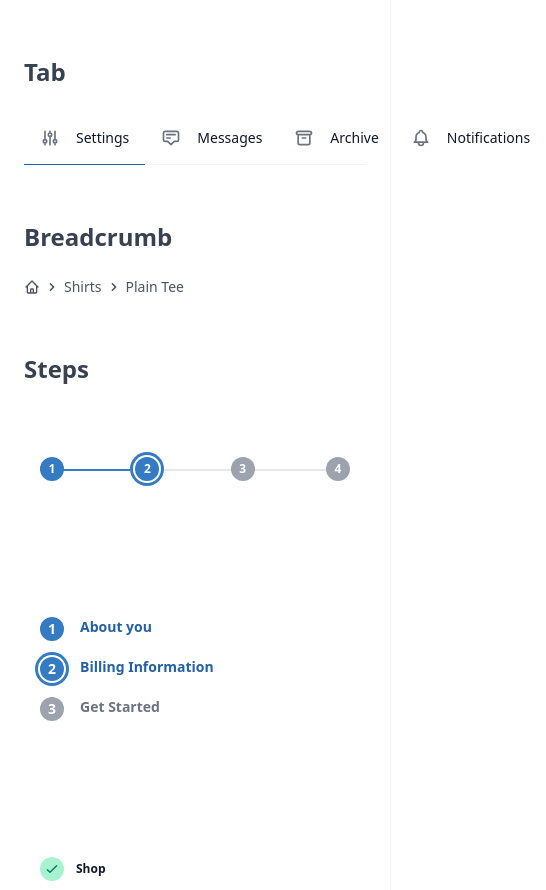
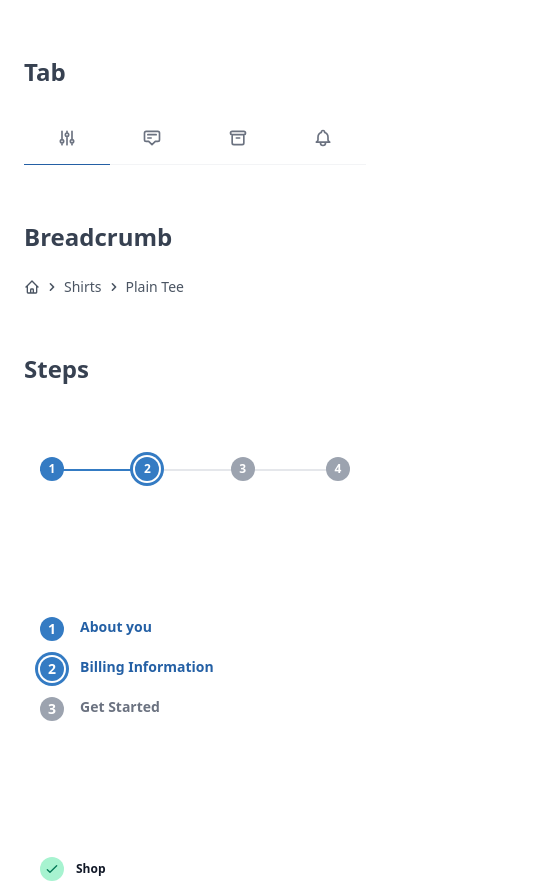
Before and after one commit to sabbir10s/admin-dashboard, a React (Vite) app: page /navigation in a window 390 px wide. Shown: the part 1191-2081 px from the top of the page, 546 px wide, since content can reach past the window. Built offline with nearby package versions, Linux system fonts and the light colour scheme.

Commit message:
tabe active underline and responsive added

```diff
--- a/src/components/ui/Navigation/Tabs/TabOne.jsx
+++ b/src/components/ui/Navigation/Tabs/TabOne.jsx
@@ -1,12 +1,21 @@
-import React from 'react';
+import React, { useState } from 'react';
 
 const TabOne = () => {
+  const [isActive, setIsActive] = useState('settings');
   return (
     <nav aria-label="Tabs">
       <ul className="flex border-b border-gray-100">
         <li className="flex-1">
-          <a className="relative block p-4" href="#d">
-            <span className="absolute inset-x-0 -bottom-px h-px w-full bg-primary-600"></span>
+          <a
+            onClick={() => setIsActive('settings')}
+            className="relative block p-4"
+            href="#settings"
+          >
+            <span
+              className={`absolute inset-x-0 -bottom-px h-px w-full ${
+                isActive === 'settings' ? 'bg-primary-600' : 'bg-transparent'
+              }`}
+            ></span>
 
             <div className="flex items-center justify-center gap-4">
               <svg
@@ -24,7 +33,7 @@ const TabOne = () => {
                 />
               </svg>
 
-              <span className="text-sm font-medium text-gray-900">
+              <span className="hidden md:block text-sm font-medium text-gray-900 dark:text-gray-200">
                 {' '}
                 Settings{' '}
               </span>
@@ -33,7 +42,16 @@ const TabOne = () => {
         </li>
 
         <li className="flex-1">
-          <a className="relative block p-4" href="#dd">
+          <a
+            onClick={() => setIsActive('messages')}
+            className="relative block p-4"
+            href="#messages"
+          >
+            <span
+              className={`absolute inset-x-0 -bottom-px h-px w-full ${
+                isActive === 'messages' ? 'bg-primary-600' : 'bg-transparent'
+              }`}
+            ></span>
             <div className="flex items-center justify-center gap-4">
               <svg
                 xmlns="http://www.w3.org/2000/svg"
@@ -50,7 +68,7 @@ const TabOne = () => {
                 />
               </svg>
 
-              <span className="text-sm font-medium text-gray-900">
+              <span className="hidden md:block text-sm font-medium text-gray-900 dark:text-gray-200">
                 {' '}
                 Messages{' '}
               </span>
@@ -59,7 +77,16 @@ const TabOne = () => {
         </li>
 
         <li className="flex-1">
-          <a className="relative block p-4" href="#S">
+          <a
+            onClick={() => setIsActive('archive')}
+            className="relative block p-4"
+            href="#archive"
+          >
+            <span
+              className={`absolute inset-x-0 -bottom-px h-px w-full ${
+                isActive === 'archive' ? 'bg-primary-600' : 'bg-transparent'
+              }`}
+            ></span>
             <div className="flex items-center justify-center gap-4">
               <svg
                 xmlns="http://www.w3.org/2000/svg"
@@ -76,7 +103,7 @@ const TabOne = () => {
                 />
               </svg>
 
-              <span className="text-sm font-medium text-gray-900">
+              <span className="hidden md:block text-sm font-medium text-gray-900 dark:text-gray-200">
                 {' '}
                 Archive{' '}
               </span>
@@ -85,7 +112,18 @@ const TabOne = () => {
         </li>
 
         <li className="flex-1">
-          <a className="relative block p-4" href="#d">
+          <a
+            onClick={() => setIsActive('notifications')}
+            className="relative block p-4"
+            href="#notifications"
+          >
+            <span
+              className={`absolute inset-x-0 -bottom-px h-px w-full ${
+                isActive === 'notifications'
+                  ? 'bg-primary-600'
+                  : 'bg-transparent'
+              }`}
+            ></span>
             <div className="flex items-center justify-center gap-4">
               <svg
                 xmlns="http://www.w3.org/2000/svg"
@@ -102,7 +140,7 @@ const TabOne = () => {
                 />
               </svg>
 
-              <span className="text-sm font-medium text-gray-900">
+              <span className="hidden md:block text-sm font-medium text-gray-900 dark:text-gray-200">
                 {' '}
                 Notifications{' '}
               </span>
```
